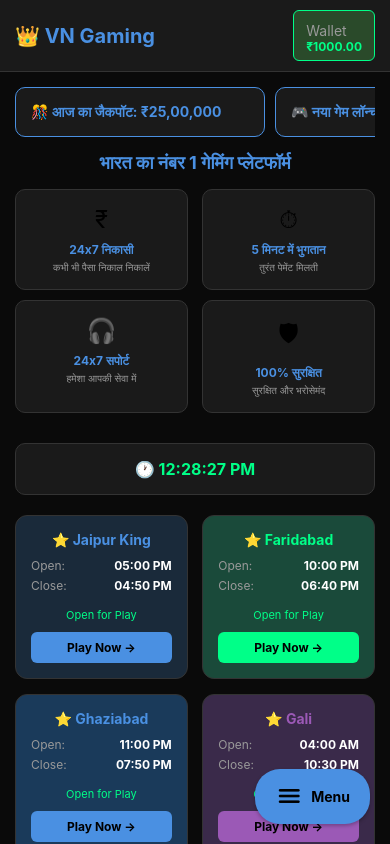
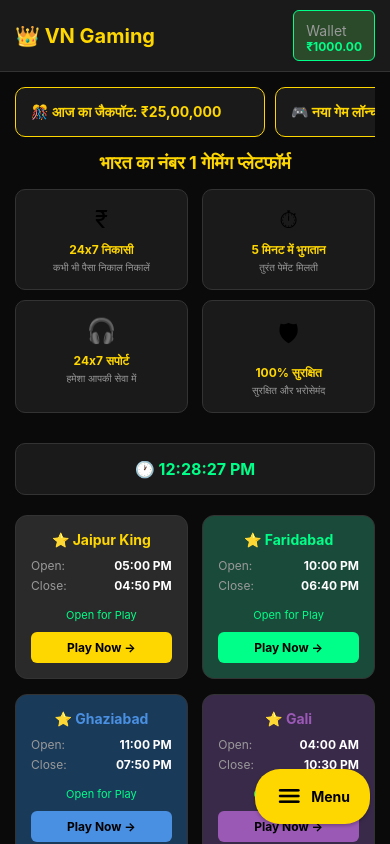
Before and after one commit to wakeelwahid/app_gaming, a React Native app: screen / in a window 390 px wide. Built offline with nearby package versions, Linux system fonts and the light colour scheme.

Commit message:
Restored to 'ed7a332e3a3209e639ce4ec3b52ba1c270101176'
Replit-Restored-To: ed7a332e3a3209e639ce4ec3b52ba1c270101176

```diff
--- a/App.tsx
+++ b/App.tsx
@@ -28,8 +28,8 @@ export default function App() {
       openTime: '05:00 PM',
       closeTime: '04:50 PM',
       status: 'Open for Play',
-      color: '#4A90E2',
-      bgColor: '#1A2A3A'
+      color: '#FFD700',
+      bgColor: '#2A2A2A'
     },
     {
       id: 2,
@@ -102,7 +102,7 @@ export default function App() {
   ];
 
   const menuItems = [
-    { icon: 'home', title: 'Home', key: 'home', color: '#4A90E2', bgColor: '#1A2A3A' },
+    { icon: 'home', title: 'Home', key: 'home', color: '#FFD700', bgColor: '#2A2A00' },
     { icon: 'game-controller', title: 'Play Games', key: 'play', color: '#00FF88', bgColor: '#002A1A' },
     { icon: 'person', title: 'My Profile', key: 'profile', color: '#4A90E2', bgColor: '#001A2A' },
     { icon: 'wallet', title: 'My Wallet', key: 'wallet', color: '#9B59B6', bgColor: '#2A1A2A' },
@@ -116,7 +116,7 @@ export default function App() {
 
   const authItems = [
     { icon: 'log-in', title: 'Login', key: 'login', color: '#00FF88' },
-    { icon: 'person-add', title: 'Register', key: 'register', color: '#4A90E2' },
+    { icon: 'person-add', title: 'Register', key: 'register', color: '#FFD700' },
   ];
 
   const toggleSideMenu = () => {
@@ -491,7 +491,7 @@ export default function App() {
                   <Text style={styles.bottomMenuSubtitle}>Main Menu</Text>
                 </View>
                 <TouchableOpacity style={styles.closeButton} onPress={toggleSideMenu}>
-                  <Ionicons name="close" size={24} color="#4A90E2" />
+                  <Ionicons name="close" size={24} color="#FFD700" />
                 </TouchableOpacity>
               </View>
 
@@ -901,7 +901,7 @@ const styles = StyleSheet.create({
   headerTitle: {
     fontSize: 20,
     fontWeight: 'bold',
-    color: '#4A90E2',
+    color: '#FFD700',
   },
   headerRight:{
     flexDirection: 'row',
@@ -942,18 +942,18 @@ const styles = StyleSheet.create({
     marginRight: 10,
     borderRadius: 10,
     borderWidth: 1,
-    borderColor: '#4A90E2',
+    borderColor: '#FFD700',
     minWidth: 250,
   },
   promoText: {
-    color: '#4A90E2',
+    color: '#FFD700',
     fontSize: 14,
     fontWeight: 'bold',
   },
   sectionTitle: {
     fontSize: 18,
     fontWeight: 'bold',
-    color: '#4A90E2',
+    color: '#FFD700',
     marginBottom: 15,
     textAlign: 'center',
   },
@@ -978,7 +978,7 @@ const styles = StyleSheet.create({
     marginBottom: 8,
   },
   featureTitle: {
-    color: '#4A90E2',
+    color: '#FFD700',
     fontSize: 12,
     fontWeight: 'bold',
     textAlign: 'center',
@@ -1071,7 +1071,7 @@ const styles = StyleSheet.create({
   tabTitle: {
     fontSize: 24,
     fontWeight: 'bold',
-    color: '#4A90E2',
+    color: '#FFD700',
     marginBottom: 20,
   },
   walletCard: {
@@ -1106,7 +1106,7 @@ const styles = StyleSheet.create({
   winningsBalance: {
     fontSize: 28,
     fontWeight: 'bold',
-    color: '#4A90E2',
+    color: '#FFD700',
   },
   winningsLabel: {
     color: '#999',
@@ -1125,7 +1125,7 @@ const styles = StyleSheet.create({
     borderColor: '#333',
   },
   historyNumber: {
-    color: '#4A90E2',
+    color: '#FFD700',
     fontSize: 16,
     fontWeight: 'bold',
   },
@@ -1156,7 +1156,7 @@ const styles = StyleSheet.create({
   profileName: {
     fontSize: 20,
     fontWeight: 'bold',
-    color: '#4A90E2',
+    color: '#FFD700',
     marginBottom: 10,
   },
   profilePhone: {
@@ -1165,7 +1165,7 @@ const styles = StyleSheet.create({
     marginBottom: 20,
   },
   profileButton: {
-    backgroundColor: '#4A90E2',
+    backgroundColor: '#FFD700',
     paddingHorizontal: 20,
     paddingVertical: 10,
     borderRadius: 8,
@@ -1185,7 +1185,7 @@ const styles = StyleSheet.create({
     position: 'absolute',
     bottom: 20,
     right: 20,
-    backgroundColor: '#4A90E2',
+    backgroundColor: '#FFD700',
     paddingHorizontal: 20,
     paddingVertical: 12,
     borderRadius: 25,
@@ -1220,12 +1220,12 @@ const styles = StyleSheet.create({
     borderTopWidth: 2,
     borderLeftWidth: 1,
     borderRightWidth: 1,
-    borderColor: '#4A90E2',
+    borderColor: '#FFD700',
   },
   handleBar: {
     width: 40,
     height: 4,
-    backgroundColor: '#4A90E2',
+    backgroundColor: '#FFD700',
     borderRadius: 2,
     alignSelf: 'center',
     marginBottom: 15,
@@ -1245,7 +1245,7 @@ const styles = StyleSheet.create({
   bottomMenuTitle: {
     fontSize: 20,
     fontWeight: 'bold',
-    color: '#4A90E2',
+    color: '#FFD700',
   },
   bottomMenuSubtitle: {
     fontSize: 12,
@@ -1350,7 +1350,7 @@ const styles = StyleSheet.create({
     maxHeight: '90%',
     borderRadius: 15,
     borderWidth: 1,
-    borderColor: '#4A90E2',
+    borderColor: '#FFD700',
   },
   modalHeader: {
     flexDirection: 'row',
@@ -1363,7 +1363,7 @@ const styles = StyleSheet.create({
   modalTitle: {
     fontSize: 18,
     fontWeight: 'bold',
-    color: '#4A90E2',
+    color: '#FFD700',
     flex: 1,
   },
   modalContent: {
@@ -1385,8 +1385,8 @@ const styles = StyleSheet.create({
     alignItems: 'center',
   },
   activeTab: {
-    backgroundColor: '#4A90E2',
-    borderColor: '#4A90E2',
+    backgroundColor: '#FFD700',
+    borderColor: '#FFD700',
   },
   tabText: {
     color: '#999',
@@ -1406,7 +1406,7 @@ const styles = StyleSheet.create({
     borderColor: '#333',
   },
   summaryTitle: {
-    color: '#4A90E2',
+    color: '#FFD700',
     fontSize: 14,
     fontWeight: 'bold',
     marginBottom: 10,
@@ -1416,7 +1416,7 @@ const styles = StyleSheet.create({
     gap: 8,
   },
   selectedChip: {
-    backgroundColor: '#4A90E2',
+    backgroundColor: '#FFD700',
     paddingHorizontal: 10,
     paddingVertical: 5,
     borderRadius: 15,
@@ -1472,8 +1472,8 @@ const styles = StyleSheet.create({
     position: 'relative',
   },
   selectedNumberButton: {
-    backgroundColor: '#4A90E2',
-    borderColor: '#4A90E2',
+    backgroundColor: '#FFD700',
+    borderColor: '#FFD700',
   },
   numberText: {
     color: '#fff',
@@ -1555,7 +1555,7 @@ const styles = StyleSheet.create({
     width: '90%',
     borderRadius: 15,
     borderWidth: 1,
-    borderColor: '#4A90E2',
+    borderColor: '#FFD700',
   },
   amountContent: {
     padding: 20,
@@ -1570,7 +1570,7 @@ const styles = StyleSheet.create({
     alignItems: 'center',
   },
   betPreviewText: {
-    color: '#4A90E2',
+    color: '#FFD700',
     fontSize: 16,
     fontWeight: 'bold',
     marginBottom: 5,
@@ -1580,7 +1580,7 @@ const styles = StyleSheet.create({
     fontSize: 12,
   },
   amountLabel: {
-    color: '#4A90E2',
+    color: '#FFD700',
     fontSize: 14,
     fontWeight: 'bold',
     marginBottom: 10,
@@ -1618,7 +1618,7 @@ const styles = StyleSheet.create({
     marginBottom: 15,
   },
   customAmountButton: {
-    backgroundColor: '#4A90E2',
+    backgroundColor: '#FFD700',
     paddingVertical: 12,
     borderRadius: 8,
     alignItems: 'center',
@@ -1634,7 +1634,7 @@ const styles = StyleSheet.create({
     maxHeight: '90%',
     borderRadius: 15,
     borderWidth: 1,
-    borderColor: '#4A90E2',
+    borderColor: '#FFD700',
   },
   authModalContent: {
     flex: 1,
@@ -1646,7 +1646,7 @@ const styles = StyleSheet.create({
   formTitle: {
     fontSize: 20,
     fontWeight: 'bold',
-    color: '#4A90E2',
+    color: '#FFD700',
     textAlign: 'center',
     marginBottom: 25,
   },
@@ -1654,7 +1654,7 @@ const styles = StyleSheet.create({
     marginBottom: 15,
   },
   inputLabel: {
-    color: '#4A90E2',
+    color: '#FFD700',
     fontSize: 14,
     fontWeight: 'bold',
     marginBottom: 5,
@@ -1670,7 +1670,7 @@ const styles = StyleSheet.create({
     fontSize: 16,
   },
   submitButton: {
-    backgroundColor: '#4A90E2',
+    backgroundColor: '#FFD700',
     paddingVertical: 15,
     borderRadius: 8,
     alignItems: 'center',
```
